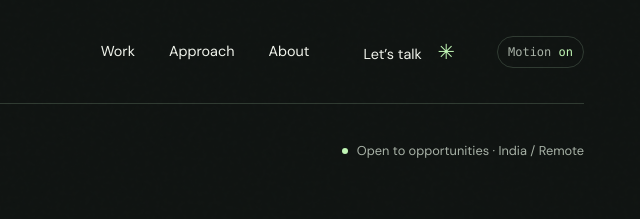
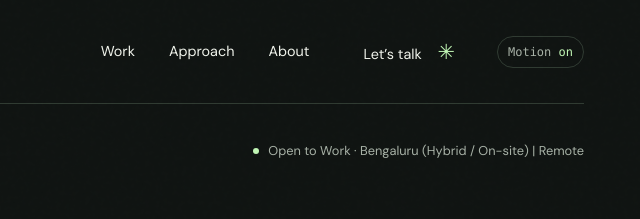
Before and after one commit to SoniSanskar1/sanskar-soni-portfolio, a plain HTML site: page dist/index.html in a window 1280 px wide. Shown: the top 219 px of the page, 640-1280 px from the left. Drawn offline with Linux system fonts and the light colour scheme.

Commit message:
Update availability and Bengaluru work preferences

```diff
--- a/dist/index.html
+++ b/dist/index.html
@@ -20,7 +20,7 @@
   </header>
   <main id="main">
     <section id="home" class="hero wrap">
-      <div class="hero-top"><span class="eyebrow">SANSKAR SONI / SOFTWARE ENGINEER</span><span class="availability"><i></i> Open to opportunities · India / Remote</span></div>
+      <div class="hero-top"><span class="eyebrow">SANSKAR SONI / SOFTWARE ENGINEER</span><span class="availability"><i></i> Open to Work · Bengaluru (Hybrid / On-site) | Remote</span></div>
       <div class="hero-grid">
         <div class="hero-copy"><h1>Ideas into systems.<br>Systems into<br><em>real impact.</em></h1><p>I’m Sanskar Soni. I build reliable backends, complete web products, and useful AI integrations.</p><div class="role-line">BACKEND · FULL STACK · APPLIED AI</div><div class="hero-actions"><a class="button primary" href="#work">Explore my work</a><a class="text-link" href="#resume">Find your resume fit <span class="tiny-star" aria-hidden="true">✳</span></a></div></div>
         <div class="system-art" aria-label="Illustration connecting interface, API, data and cloud around reliable engineering" role="img">
```
